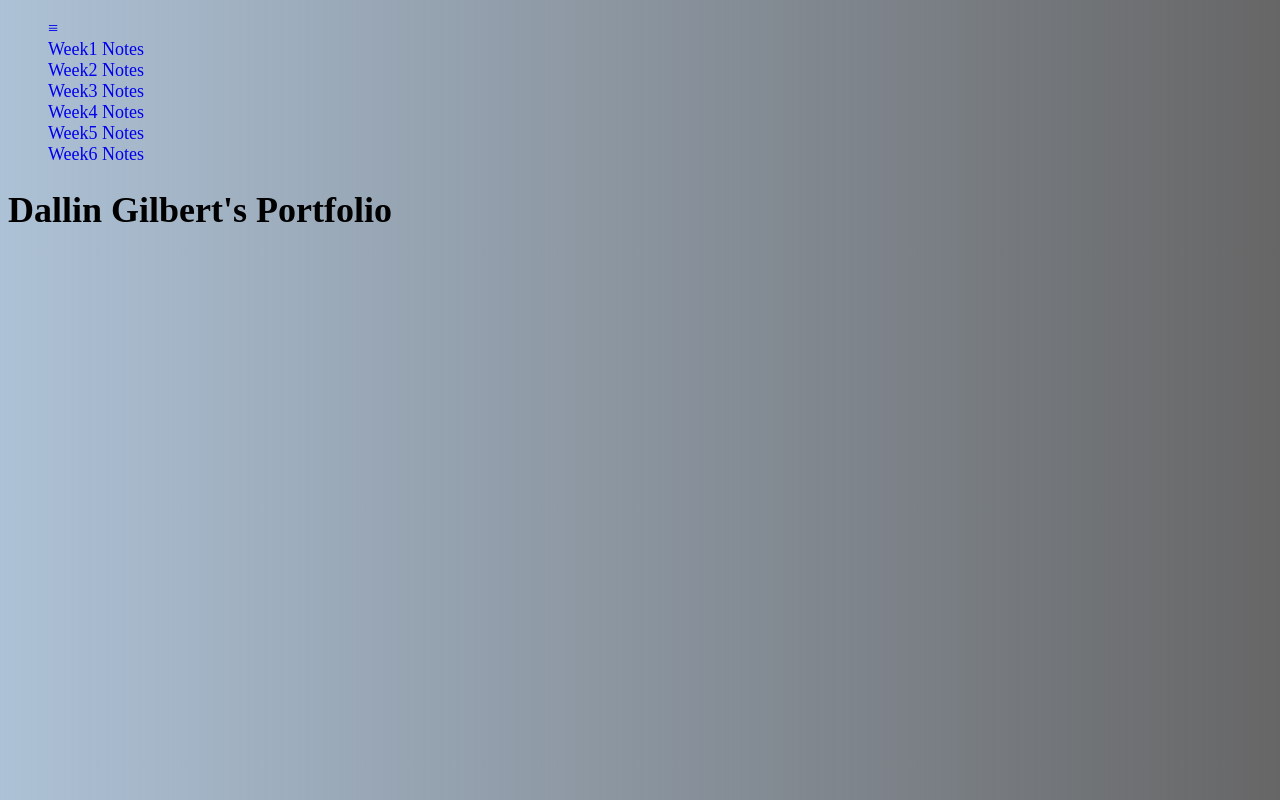
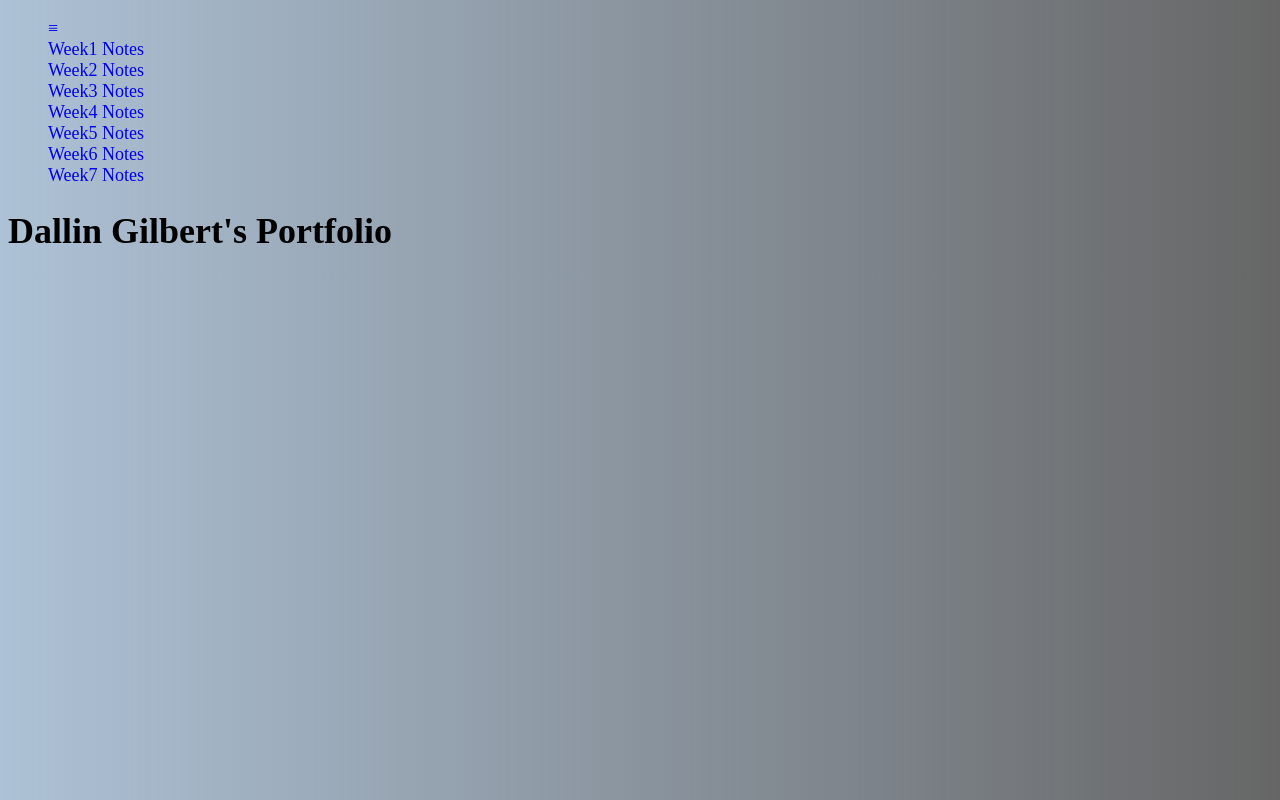
Before and after one commit to dallingilbert/dallingilbert.github.io, a plain HTML site: page index.html in a window 1280 px wide. Drawn offline with Linux system fonts and the light colour scheme.

Commit message:
making changes to index files

```diff
--- a/js/index.js
+++ b/js/index.js
@@ -22,6 +22,10 @@ const links = [
   {
     label: "Week6 Notes",
     url: "week06/index.html",
+  },
+  {
+    label: "Week7 Notes",
+    url: "week07/index.html",
   }
 ];
 
@@ -30,10 +34,34 @@ let ul = document.querySelector("ul");
 
 links.forEach((link) => {
   ul.innerHTML += `
-            <li>
-                <a href="${link.url}">${link.label}</a>
+            <li id="week-link">
+                <a href="${link.url}" id="weeks">${link.label}</a>
             </li>
         `;
 });
 
-// prevent directory from looking for wierd paths
+
+// let weekLinks = document.querySelectorAll('weeks');
+
+// function getURL() {
+//   let href = window.location.pathname;
+//   let weekPath = href.split('/');
+//   return weekPath[3];
+// }
+
+// // prevent directory from looking for weird paths
+// function directURL(previousPath) {
+//   let path = getURL();
+//   if (previousPath !== path) {
+//     return true;
+//   }
+
+// }
+
+// function addEventListenerList(list, event, fn) {
+//   for (let i = 0; i < list.length; i++) {
+//     list[i].addEventListener(event, fn, false);
+//   }
+// }
+
+// addEventListenerList(weekLinks, 'click', directURL(weekLinks));
```
Also changed, not shown: styles/index.css (line endings or trailing spaces).
